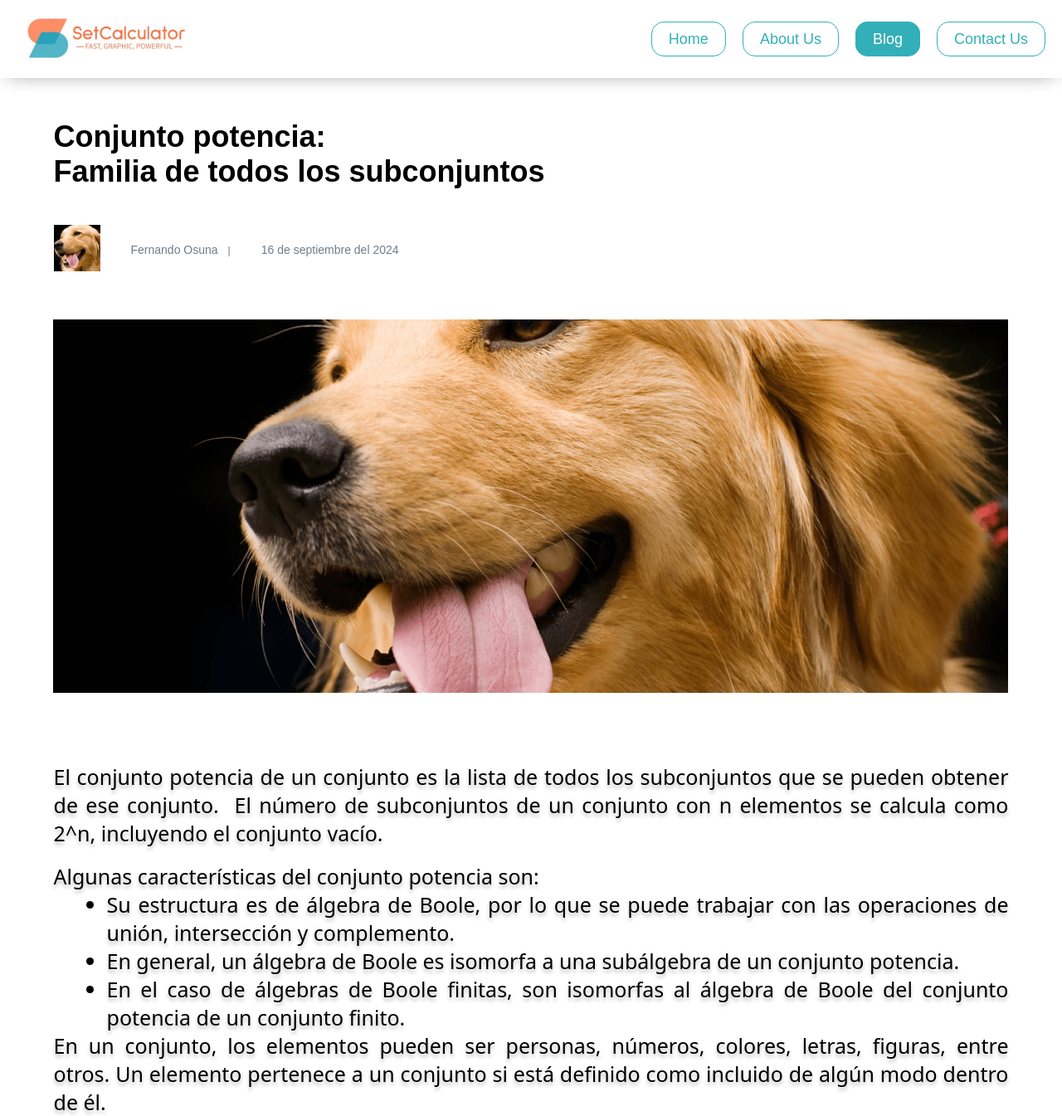
After one commit to Fosuna-code/SetCalculator_LandingPage, a PHP site: page /BlogPost.html in a window 1280 px wide. The commit adds this page. Shown: the whole page at 83% size. Run offline with PHP 8.4, Linux system fonts and the light colour scheme.

Commit message:
Cambios actuales

```diff
--- a/About.html
+++ b/About.html
@@ -9,7 +9,7 @@
     <script src="./nav-handler.js" defer></script>
 </head>
 <body>
-    <header>
+    <header class="main_header">
         <nav>
             <div class="logo">
                 <img src="Style/img/logo.jpeg" alt="Logo" decoding="async" loading="lazy">
--- a/Blog.html
+++ b/Blog.html
@@ -10,7 +10,7 @@
     </head>
     <body class="blog_body">
         <div class="blog_container">
-            <header>
+            <header class="main_header">
                 <nav>
                     <div class="logo">
                         <img src="Style/img/logo.jpeg" alt="Logo">
--- /dev/null
+++ b/BlogPost.html
@@ -0,0 +1,67 @@
+<!DOCTYPE html>
+<html lang="en">
+<head>
+    <meta charset="UTF-8">
+    <meta name="viewport" content="width=device-width, initial-scale=1.0">
+    <title>SetCalculator | BlogPost</title>
+    <link rel="stylesheet" type="text/css" href="Style/desktop-blog.css">
+    <link rel="stylesheet" type="text/css" href="Style/desktop.css">
+    <link rel="stylesheet" type="text/css" href="Style/desktop-blogPost.css">
+    <script src="nav-handler.js" defer></script>
+</head>
+<body>
+    <header class="main_header">
+        <nav>
+            <div class="logo">
+                <img src="Style/img/logo.jpeg" alt="Logo">
+            </div>
+            <span class="menu-toggle">&#9776;</span>
+            <ul>
+                <li><a href="/Home.html" class="nav-link">Home</a></li>
+                <li><a href="/About.html" class="nav-link">About Us</a></li>
+                <li><a href="#" class="nav-link active">Blog</a></li>
+                <li><a href="#" class="nav-link">Contact Us</a></li>
+            </ul>
+        </nav>
+    </header>
+    <main class="blogPost_main">
+       <article id="Blogpost">
+            <header id="BlogPostHeader">
+                <h2>
+                   Conjunto potencia: <br>Familia de todos los subconjuntos
+                </h2>
+                <nav>
+                    <ul>
+                        <li><a href="/Home.html"><picture><img src="./Style/img/userProfile.png" alt="Post Author's profile image"></picture></a></li>
+                        <li><a href="/Home.html" id="userName" class="Header_nav_li">Fernando Osuna</a></li>
+                        <li><a href="/Home.html" class="Header_nav_li"><time datetime="2024-09-16">16 de septiembre del 2024</time></a></li>
+                    </ul>
+                </nav>
+            </header>
+            <main>
+                <section>
+                    <picture id="BlogPostImage">
+                        <img src="./Style/img/blogImage.png" alt="Blog post image">
+                    </picture>
+                    <p class="postP">
+                        El conjunto potencia de un conjunto es la lista de todos los subconjuntos que se pueden obtener de ese conjunto.
+                        El número de subconjuntos de un conjunto con n elementos se calcula como 2^n, incluyendo el conjunto vacío.
+                    </p>
+                    <br>
+                    <p class="postP">
+                        Algunas características del conjunto potencia son:
+                        <ul class="postP_ul">
+                            <li>Su estructura es de álgebra de Boole, por lo que se puede trabajar con las operaciones de unión, intersección y complemento.</li>
+                            <li>En general, un álgebra de Boole es isomorfa a una subálgebra de un conjunto potencia.</li>
+                            <li>En el caso de álgebras de Boole finitas, son isomorfas al álgebra de Boole del conjunto potencia de un conjunto finito. </li>
+                        </ul>
+                    </p class="postP">
+                    <p class="postP">
+                        En un conjunto, los elementos pueden ser personas, números, colores, letras, figuras, entre otros. Un elemento pertenece a un conjunto si está definido como incluido de algún modo dentro de él.
+                    </p>
+                </section>
+            </main>
+       </article>
+    </main>
+</body>
+</html>
--- a/Home.html
+++ b/Home.html
@@ -8,7 +8,7 @@
 </head>
 
 <body>
-    <header>
+    <header class="main_header">
         <nav>
             <div class="logo">
                 <img src="Style/img/logo.jpeg" alt="Logo">
--- /dev/null
+++ b/Style/desktop-blogPost.css
@@ -0,0 +1,70 @@
+
+@media only screen and (min-width: 1280px){
+    .blogPost_main{
+        display: flex;
+        width: 100wv;
+        justify-content: center;
+    }
+    #Blogpost{
+        margin-top: 50px;
+    }
+    #BlogPostHeader{
+        margin-bottom: 55px;
+    }
+    #BlogPostHeader nav ul {
+        list-style: none;
+        display: flex;
+        margin-left: auto;
+        gap: 37px;
+        font-size: 0.875em ;
+        align-items: center;
+    }
+    #userName::after{
+        content: "|";
+        font-size: 0.875em;
+        margin-left: 12px;
+    }
+    #Blogpost main section{
+        width: 1151.012px;
+        height: 450px;
+        margin-top: 30px;
+        align-items: center;
+        display: flex;
+        flex-direction: column;
+    }
+    #BlogPostHeader h2{
+        color: #000;
+        font-size: 2.25em;
+        font-style: normal;
+        font-weight: 700;
+        line-height: normal;
+        margin-bottom: 43px;
+    }
+    .Header_nav_li{
+        color:#6D7D8B;
+    }
+    #BlogPostImage{
+        margin-bottom: 80px;
+    }
+    .postP, .postP_ul li{
+        color: #000;
+        text-align: justify;
+        text-shadow: 0px 4px 4px rgba(0, 0, 0, 0.25);
+        font-family: "Noto Sans";
+        font-size: 25px;
+        font-style: normal;
+        font-weight: 400;
+        line-height: normal;
+        align-self: flex-start;
+    }
+    .postP_ul li{
+        align-items: auto;
+    }
+    .postP_ul{
+        padding-left: 4em;
+    }
+    #Blogpost .postP:last-child{
+        margin-bottom: 50px;
+    }
+
+}
--- a/Style/desktop.css
+++ b/Style/desktop.css
@@ -20,7 +20,7 @@
        padding: 0;
        display: block;
     }
-    nav {
+    .main_header  nav {
         display: flex;
         justify-content: space-between;
         align-items: center;
@@ -28,18 +28,18 @@
         background-color: white; /* Fondo blanco */
         box-shadow: 0px 3px 25px -9px gray; /* Sombra para destacar el navbar */
     }
-    nav .logo img {
+    .main_header nav .logo img {
         height: 50px;
     }
-    nav ul {
+    .main_header nav ul {
         list-style: none;
         display: flex;
         margin-left: auto;
     }
-    nav ul li {
+    .main_header nav ul li {
         margin-left: 20px;
     }
-    nav ul li a {
+    .main_header  nav ul li a {
         color: #33AFB9; /* Color azul del texto */
         background-color: white; /* Fondo blanco por defecto */
         text-decoration: none;
@@ -49,12 +49,12 @@
         transition: background-color 0.3s, color 0.3s;
         border: 1px solid #33AFB9; /* Bordes azules */
     }
-    nav ul li a:hover {
+    .main_header nav ul li a:hover {
         background-color: #33AFB9; /* Fondo azul al hacer hover */
         color: white; /* Texto blanco al hacer hover */
     }
     /* Estilos cuando un enlace está activo (seleccionado) */
-    nav ul li a.active {
+    .main_header nav ul li a.active {
         background-color: #33AFB9; /* Fondo azul cuando está activo */
         color: white; /* Letras blancas cuando está activo */
     }
@@ -73,8 +73,8 @@
 }
 @media only screen and (min-width: 1920px) and (max-width: 2559px) {
 }
-@media only screen and (min-width: 1440px) {
-    nav ul li {
-        margin-left: 20px; /* Añade separación entre los botones */
+/* @media only screen and (min-width: 1440px) {
+    /* nav ul li {
+        margin-left: 20px; /* Añade separación entre los botones
     }
-}
+} */
```
Also changed, not shown: skeleton.js (added, +22 -0 lines), Style/img/blogImage.png (added), Style/img/userProfile.png (added), 2 other files.
